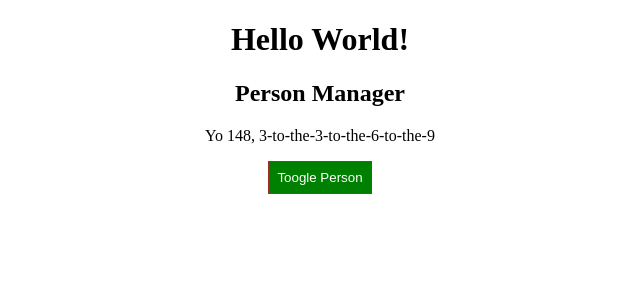
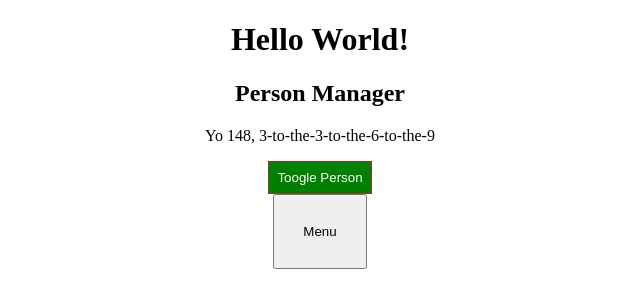
Before and after one commit to rgrupesh/React-in-Depth, a React (Create React App) app: page / in a window 1280 px wide. Shown: the top 308 px of the page, without its empty margins (320-960 px from the left). Built offline with nearby package versions, Linux system fonts and the light colour scheme.

Commit message:
Menu Component

```diff
--- /dev/null
+++ b/src/components/Menu/Menu.js
@@ -0,0 +1,2 @@
+import React from 'react';
+import classes from './Menu.module.css';
--- a/src/container/App.js
+++ b/src/container/App.js
@@ -67,6 +67,9 @@ class App extends Component {
           toggle={this.toogleNameHandler}
         />
         {persons}
+        <button className={classes.Menu}>
+        Menu
+      </button>
       </div>
     );
   }
--- a/src/container/App.module.css
+++ b/src/container/App.module.css
@@ -1,3 +1,7 @@
 .App {
   text-align: center;
 }
+
+.Menu {
+  padding: 28px;
+}
```
Also changed, not shown: src/components/Menu/Menu.module.css (added).
